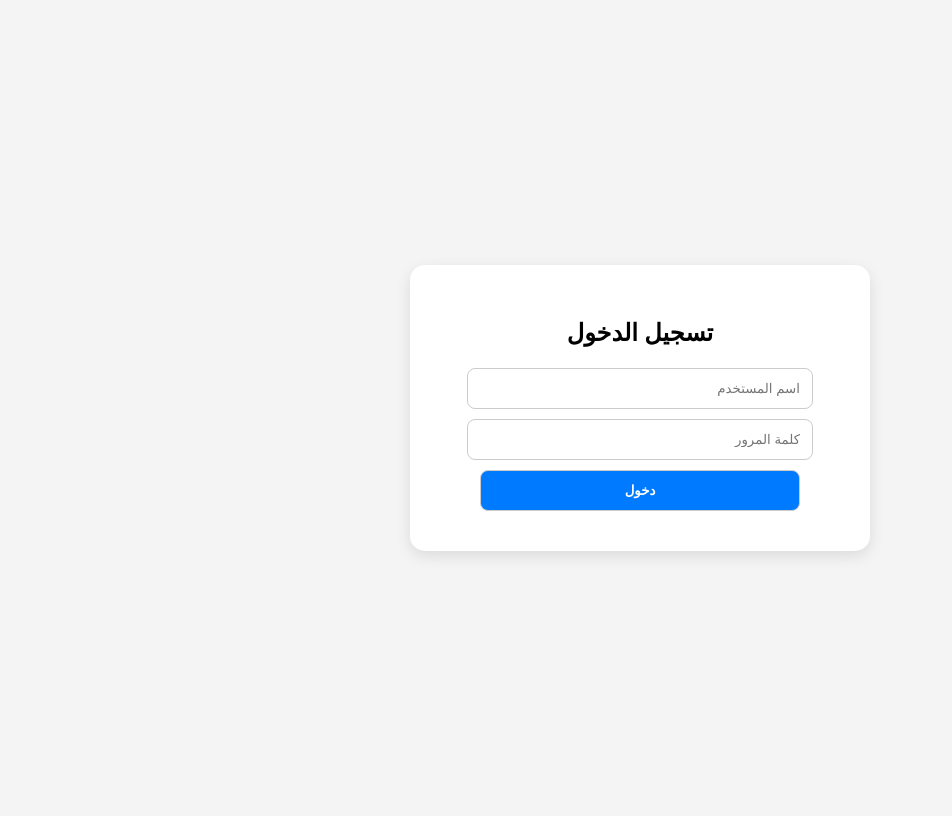
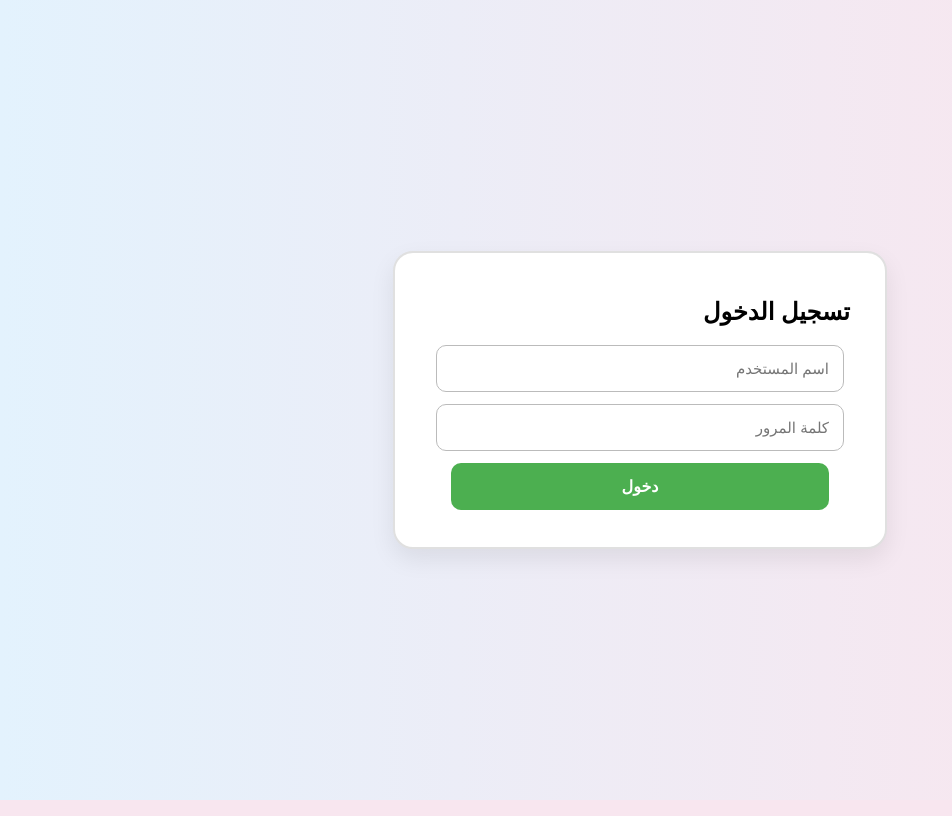
Before and after one commit to salhi2002/MyFlaskApp, a Flask app: page / in a window 1280 px wide. Shown: the whole page, without its empty margins (0-952 px from the left). Run offline with Flask 2, Linux system fonts and the light colour scheme.

Commit message:
edit css

```diff
--- a/app/static/style.css
+++ b/app/static/style.css
@@ -1,69 +1,93 @@
 /* static/style.css */
 body {
-    font-family: 'Segoe UI', sans-serif;
-    background: #f4f4f4;
+    font-family: 'Cairo', sans-serif;
+    background: linear-gradient(to right, #e3f2fd, #fce4ec);
     display: flex;
     justify-content: center;
     align-items: center;
     height: 100vh;
+    margin: 0;
 }
 
-.login-container, .container {
-    background: #fff;
-    padding: 30px;
-    border-radius: 15px;
-    box-shadow: 0 5px 15px rgba(0,0,0,0.1);
-    width: 400px;
-    text-align: center;
+.login-container,
+.container {
+    background: #ffffff;
+    padding: 25px 35px;
+    border-radius: 20px;
+    box-shadow: 0 10px 25px rgba(0, 0, 0, 0.08);
+    width: 420px;
+    text-align: right;
+    border: 2px solid #e0e0e0;
 }
 
-input, button {
+input,
+button {
     direction: rtl;
     display: block;
-    width: 80%;
-    margin: 10px auto;
-    padding: 12px;
-    border-radius: 8px;
-    border: 1px solid #ccc;
+    width: 90%;
+    margin: 12px auto;
+    padding: 14px;
+    border-radius: 10px;
+    border: 1px solid #bbb;
+    font-size: 15px;
+    transition: all 0.2s ease-in-out;
+}
+
+input:focus {
+    border-color: #64b5f6;
+    outline: none;
+    box-shadow: 0 0 5px rgba(100, 181, 246, 0.5);
 }
 
 button {
-    background: #007bff;
+    background: #4caf50;
     color: #fff;
     font-weight: bold;
     cursor: pointer;
-    transition: background 0.3s;
+    font-size: 16px;
+    border: none;
 }
 
 button:hover {
-    background: #0056b3;
+    background: #388e3c;
 }
 
 table {
     direction: rtl;
     width: 100%;
     border-collapse: collapse;
-    margin-top: 20px;
+    margin-top: 25px;
+    font-size: 15px;
 }
 
-table, th, td {
-    border: 1px solid #ddd;
+table,
+th,
+td {
+    border: 1px solid #ccc;
 }
 
-th, td {
+th {
+    background-color: #f1f1f1;
+    color: #333;
+    padding: 12px;
+}
+
+td {
     padding: 10px;
+    text-align: center;
 }
+
 .delete-btn {
-    background: #dc3545; /* أحمر */
+    background: #e53935;
     color: white;
     font-weight: bold;
     border: none;
-    transition: background 0.3s;
-    width: 80%;
-    margin:  auto;
-    padding: 3px;
+    transition: background 0.3s ease;
+    width: 90%;
+    padding: 6px 0;
+    border-radius: 6px;
 }
 
 .delete-btn:hover {
-    background: #b52a37;
+    background: #c62828;
 }
```
